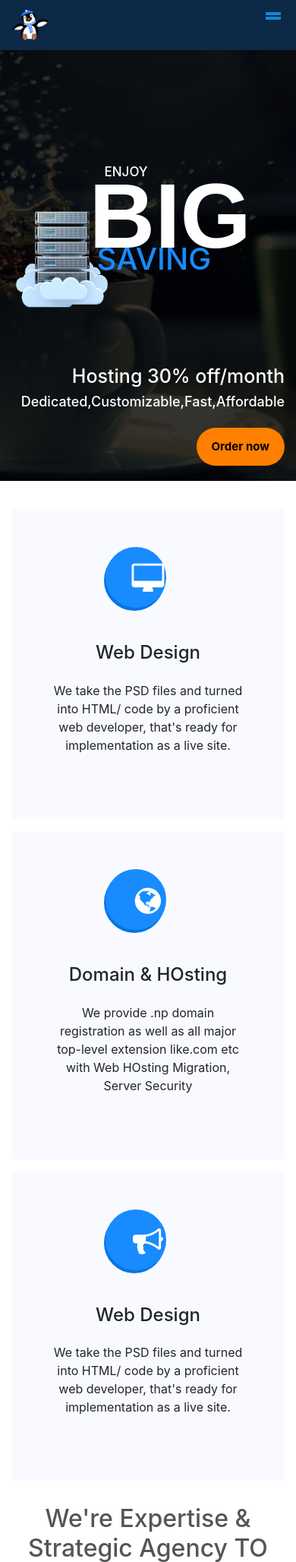
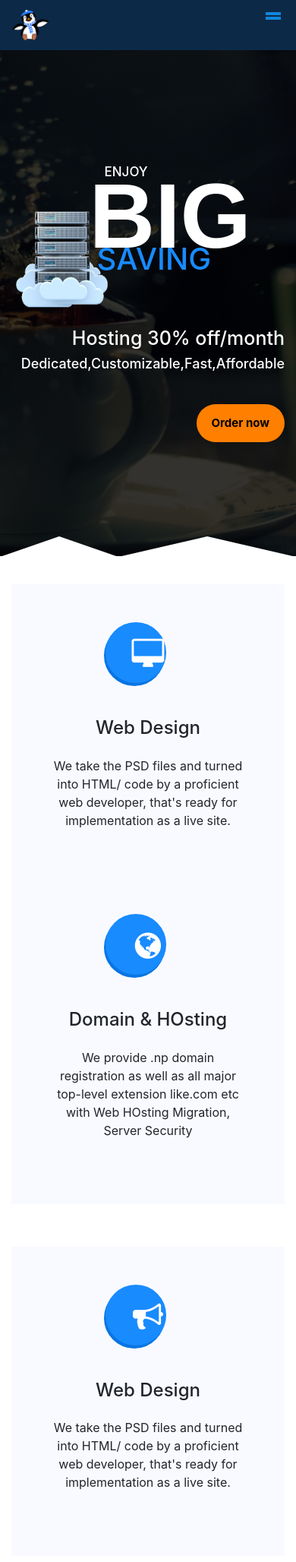
Before and after one commit to puskaar/divinesoft, a PHP site: page / in a window 390 px wide. Shown: the top 2056 px of the page at 76% size. Run offline with PHP 8.4, Linux system fonts and the light colour scheme; some libraries are stand-ins or nearby versions.

Commit message:
manage triangles in tablet

```diff
--- a/divine/index.html
+++ b/divine/index.html
@@ -96,14 +96,14 @@
             <div class="row hero-layout">
                <div class="col-lg-6 col-12">
                   <div class="row">
-                     <div class="col-lg-2 ">
+                     <div class="col-lg-2">
                      </div>
                      <div class="col-lg-4 col-5">
                         <div class="hero-image">
                            <img src="img/3.png">
                         </div>
                      </div>
-                     <div class="co-lg-6 col-5 hero-saving">
+                     <div class="co-lg-6 col-5  hero-saving">
                         <h4>ENJOY</h4>
                         <strong>BIG</strong>
                         <h2>SAVING</h2>
@@ -120,22 +120,24 @@
                         <button type="button" class="order-btn">Order now</button>
                      </div>
                   </div>
-                  <div class="background_triangle">
-                  </div>
+
                </div>
             </div>
          </div>
+         <div class="triangle_wraper">
          <div class="triangle_back">
          </div>
+         <div class="background_triangle">
+         </div>
+          </div>
+
       </section>
       <!--------------------highlighted section----------------->
-      <section id="highlight-section">
-
+      <section id="highlight-section" >
+         <div class="clearfix"></div>
          <div class="container">
             <div class="row highlight-design">
                <div class="col-md-4 ">
-                     <!-- <div class="triangle_back">
-                        </div> -->
                   <div class="box-highlight layout-box-highlight">
                      <div class="first_element"></div>
                      <div class="first_element_shadow"></div>
@@ -177,10 +179,8 @@
                      </div>
                   </div>
                </div>
-
             </div>
          </div>
-
       </section>
       <!---------------------Our experience----------------->
       <section id="about" class="animated bounceInUp wow" data-wow-duration="500ms">
--- a/divine/style.css
+++ b/divine/style.css
@@ -88,7 +88,8 @@
   background-position: center;
 }
 .hero-layout {
-	padding-top: 150px;
+  padding-top: 150px;
+  min-height: 646px;
 }
 
 .hero-image {
@@ -144,11 +145,16 @@
 	background-color: #ff7f00;
 	border: none;
 }
+.triangle_wraper {
+  position: relative;
+
+}
+
 .triangle_back {
   content:'';
-  position: relative;
-  top: 1px;
-  right: 0;
+  position:absolute;
+  bottom  : -1px;
+  left: 0;
   margin: 0 auto;
   margin-left: 0px;
   width: 0;
@@ -159,29 +165,29 @@
   transform: rotate(180deg);
 }
 .background_triangle {
-  content:'';
-  position: relative;
-  top: 178px;
-  left: 113px;
+  content: '';
+  position: absolute;
+ bottom: -1px;
+  /* left: 113px; */
   right: 0;
   margin: 0 auto;
-  margin-left: 0px;
+
   width: 0;
   height: 0;
   border-top: solid 7vw #ffffff;
-  border-left: solid 20vw transparent;
-  border-right: solid 20vw transparent;
+  border-left: solid 30vw transparent;
+  border-right: solid 30vw transparent;
   transform: rotate(180deg);
 }
 /*---------Highlighted section----------*/
 
 #highlight-section {
 	position: relative;
-  margin-bottom: -100px;
+  margin-bottom: -200px;
 }
 .highlight-design {
   position: relative;
-  bottom: 100px;
+  bottom: 200px;
 }
 
 .box-highlight {
@@ -699,12 +705,6 @@
 .dropdown .nav-contact {
       padding: 10px 15px;
 }
-.triangle_back {
-  display: none;
-}
-.background_triangle {
-  display: none;
-}
 .down_image:after {
   content: '';
   position: absolute;
@@ -723,13 +723,62 @@
 #hero-section {
   padding-bottom: 20px;
 }
+.layout-two-hero h5 {
+  position: relative;
+  bottom: 100px;
+  float: none;
+}
+.layout-two-hero h3 {
+  position: relative;
+  bottom: 100px;
+  float: none;
+}
+.order-btn {
+  float: none;
+  font-size: 15px;
+  position: relative;
+  bottom: 80px;
+}
+
 .box-highlight-mid {
   position: relative;
   bottom: 0px;
 }
 .highlight-design {
   position: relative;
-  bottom: 0px;
+  bottom: 80px;
+}
+.box-highlight-mid {
+  position: relative;
+  bottom: 40px;
+}
+.triangle_back {
+  content: '';
+  position: absolute;
+  bottom: -21px;
+  left: 0;
+  margin: 0 auto;
+  margin-left: 0px;
+  width: 0;
+  height: 0;
+  border-top: solid 7vw #ffffff;
+  border-left: solid 20vw transparent;
+  border-right: solid 20vw transparent;
+  transform: rotate(180deg);
+}
+.background_triangle {
+  content: '';
+  position: absolute;
+  bottom: -21px;
+  /* left: 113px; */
+  right: 0;
+  margin: 0 auto;
+  width: 0;
+  height: 0;
+  border-top: solid 7vw #ffffff;
+  border-left: solid 30vw transparent;
+  border-right: solid 30vw transparent;
+  transform: rotate(180deg);
 }
     #highlight-section {
       position: relative;
@@ -776,12 +825,6 @@
   height: 350px;
   width: 100%;
 }
-.triangle_back img {
-  display: none;
-}
-.background_triangle img{
-  display: none;
-}
 .hosting_image img {
   padding-bottom: 86px;
   padding-top: 30px;
@@ -812,12 +855,7 @@
   margin-top: 100px;
   padding-top: 73px;
 }
-.back_image {
-  display: none;
-}
-.background_image {
-  display: none;
-}
+
 .layout-concept {
   position: relative;
   top: 58px;
```
